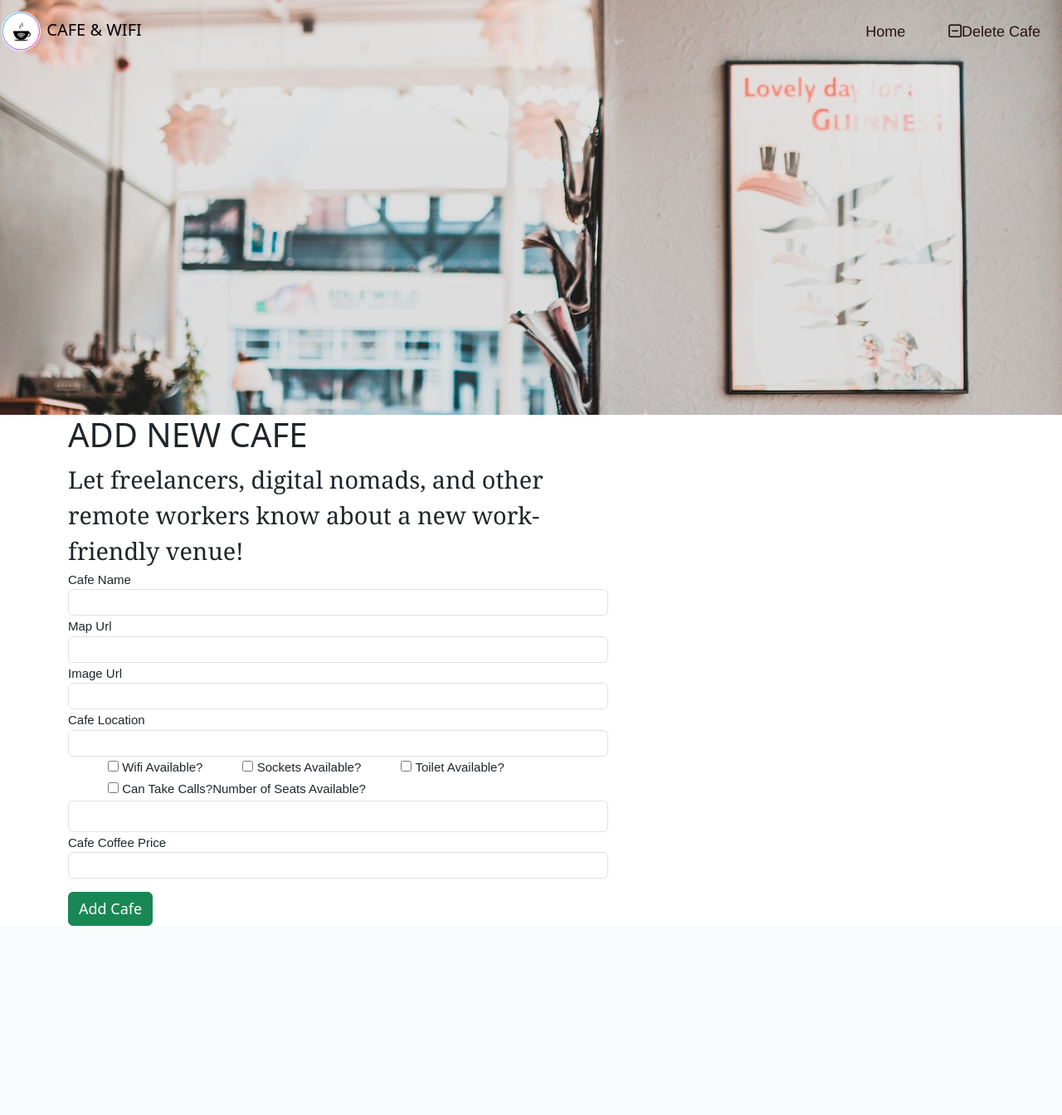
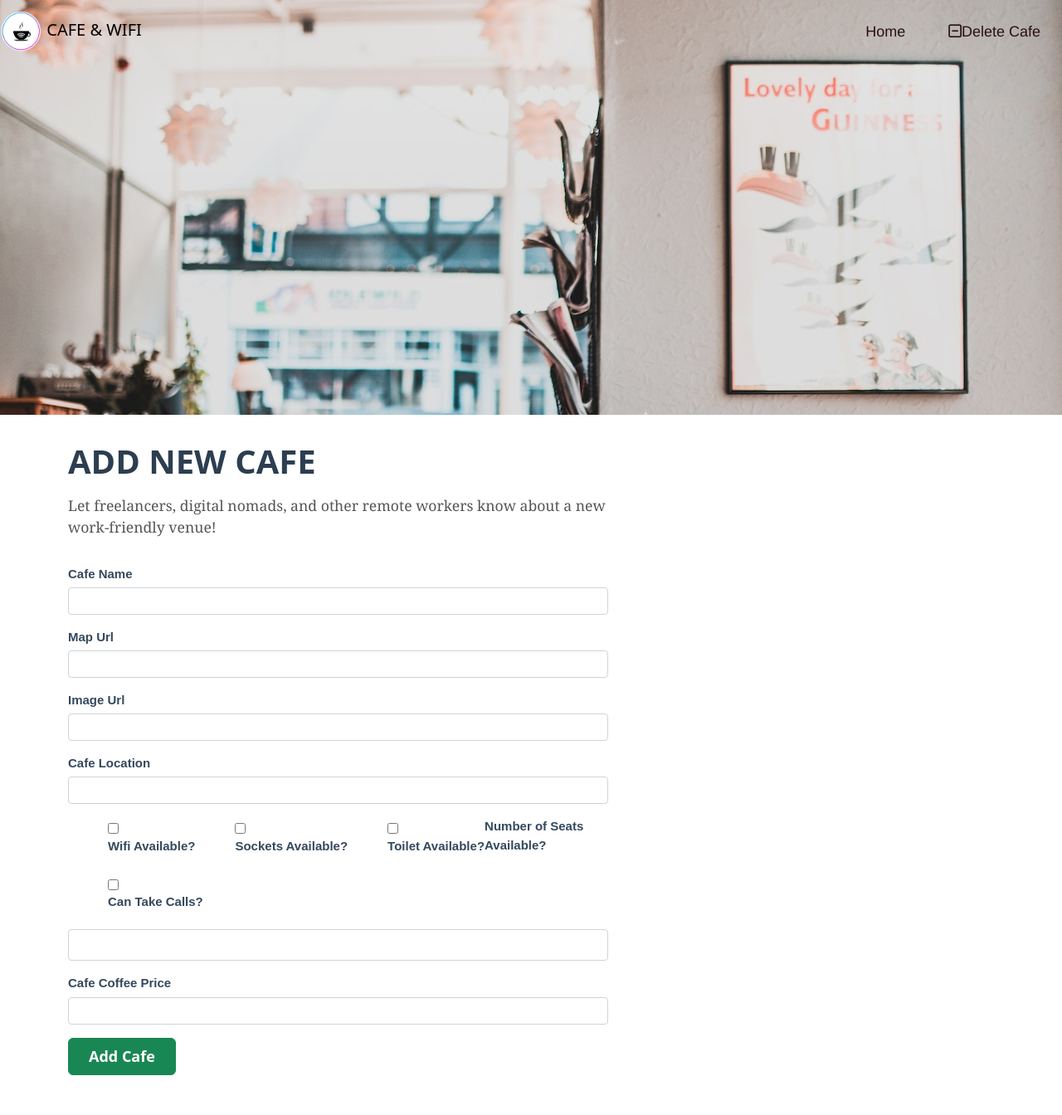
Before and after one commit to prachisharma-py/Cafe-and-Wifi, a Flask app: page /add-cafe in a window 1280 px wide. Shown: the whole page at 83% size. Before the commit the page ends 1116 px from the top, so only its background shows below. Run offline with Flask 3, Linux system fonts and the light colour scheme; some libraries are stand-ins or nearby versions.

Commit message:
Add styles for add-cafe form layout and spacing

```diff
--- a/static/styles.css
+++ b/static/styles.css
@@ -138,3 +138,55 @@ label {
 .no-results{
     margin: 10%;
 }
+
+#add-cafe {
+  padding: 2rem 0;
+}
+
+#add-cafe h1 {
+  font-weight: 700;
+  margin-bottom: 1rem;
+  color: #2c3e50;
+}
+
+#add-cafe .new-cafe {
+  font-size: 1.1rem;
+  margin-bottom: 2rem;
+  color: #555;
+}
+
+#add-cafe .form-group,
+#add-cafe .form-check {
+  margin-bottom: 1rem;
+  display: block; /* forces each form group to occupy full width */
+}
+
+/* Optional: style labels and inputs for clarity */
+#add-cafe label {
+  font-weight: 600;
+  display: block;
+  margin-bottom: 0.3rem;
+  color: #34495e;
+}
+
+#add-cafe input.form-control,
+#add-cafe select.form-control {
+  width: 100%;
+  padding: 0.4rem 0.75rem;
+  border: 1px solid #ced4da;
+  border-radius: 0.25rem;
+  box-sizing: border-box;
+}
+
+/* For checkboxes: better spacing between checkbox and label */
+#add-cafe .form-check input[type="checkbox"] {
+  margin-right: 0.5rem;
+  vertical-align: middle;
+}
+
+#add-cafe .btn-success {
+  padding: 0.5rem 1.5rem;
+  font-size: 1.1rem;
+  font-weight: 600;
+  cursor: pointer;
+}
```
